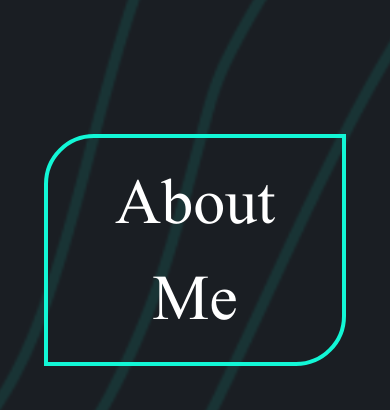
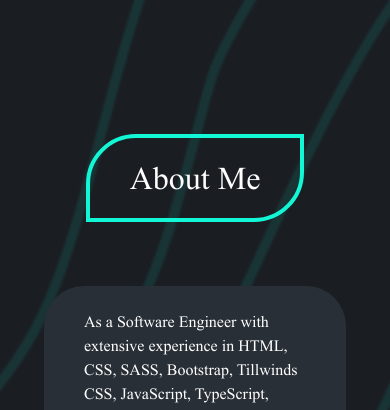
Before and after one commit to AbdullahKhormi/abdullah-website, an Angular app: page /home in a window 390 px wide. Shown: the part 1520-1930 px from the top of the page. Built offline with nearby package versions, Linux system fonts and the light colour scheme.

Commit message:
chnage style responsive

```diff
--- a/src/app/features/about-me/about-me.component.html
+++ b/src/app/features/about-me/about-me.component.html
@@ -13,7 +13,7 @@
                      <div class="section_main">
                     <div class="row all-side">
 
-                            <div class="left-side col-12 col-md-7">
+                            <div class="left-side col-12 col-md-12 col-lg-7 col-xl-7">
                             <div class="title-section d-flex">
                                 <div class="title ">
 
@@ -24,7 +24,7 @@
                                 <p>As a Software Engineer with extensive experience in HTML, CSS, SASS, Bootstrap, Tillwinds CSS, JavaScript, TypeScript, Angular, Node.js, Express.js, and MongoDB and GIT, I specialize in building innovative and user-centric web applications. I have strong expertise in the MEAN stack and consistently strive to stay updated with the latest technologies, allowing me to grow continuously as a developer.</p>
                             </div>
                         </div>
-                        <div class="right-side col-12 col-md-5 ">
+                        <div class="right-side col-12 col-md-12 col-lg-5 col-xl-5">
                             <img src="../../../assets/about-me/Image.svg " >
                         </div>
 
--- a/src/app/features/about-me/about-me.component.scss
+++ b/src/app/features/about-me/about-me.component.scss
@@ -1,39 +1,38 @@
-@import '../../../styles/base/Custom';
-@import '../../../styles/variables/colors.scss';
-@import '../../../styles/variables/font';
-.about-me{
-    background-image: url('../../../assets/about-me/aboutBackground.svg');
+@import "../../../styles/base/Custom";
+@import "../../../styles/variables/colors.scss";
+@import "../../../styles/variables/font";
+.about-me {
+  background-image: url("../../../assets/about-me/aboutBackground.svg");
   background-repeat: no-repeat;
   background-position: center center;
-  background-size: cover; // أو جرب 100% 100%
+  background-size: cover;
   width: 100%;
-  padding: 100px 0; // حتى تمتد الخلفية لمساحة مرئية
+  padding: 100px 0;
 }
-.left-side{
-    .title-section{
+.left-side {
+  .title-section {
     margin-bottom: 64px;
-        .title{
-
+    justify-content: center;
+    .title {
       padding: 16px 40px;
-            border: 4px solid $primary ;
+      border: 4px solid $primary;
       border-bottom-right-radius: 50px;
       border-top-left-radius: 50px;
       color: $textWhite;
 
-            p{
+      p {
         margin-bottom: 0;
         font-family: $font-r;
-                font-size: 64px;
+        font-size: 32px;
         text-align: center;
       }
-
     }
   }
-    .box-about-me{
+  .box-about-me {
     padding: 24px 40px;
     background-color: $bgColor1;
     border-radius: 40px;
-        p{
+    p {
       margin-bottom: 0;
       font-size: 16px;
       font-family: $font-r;
@@ -41,27 +40,50 @@
     }
   }
 }
-  .all-side{
+.all-side {
   display: flex;
   flex-direction: column;
-        justify-content: center; align-items: center;
+  justify-content: center;
+  align-items: center;
   .right-side img {
     max-width: 100%;
     height: auto;
     margin-top: 64px;
-}}
-.scroll-img{
+  }
+}
+.scroll-img {
   display: none;
 }
-@media (min-width:992px) {
-.scroll-img{
+@media (min-width: 768px) {
+      .all-side {
+    .right-side  {
+        display: flex;
+justify-content: center;
+align-items: center;
+    }
+    .left-side {
+      .title-section {
+        justify-content: flex-start;
+        .title {
+          p {
+            font-size: 64px;
+          }
+        }
+      }
+    }
+  }
+
+
+}
+@media (min-width: 992px) {
+  .scroll-img {
     display: block;
   }
-    .all-side{
+  .all-side {
     flex-direction: row;
     .right-side img {
       margin-top: 0;
+    }
 
   }
 }
-}
```
Lines whose indentation alone changed are shown as unchanged.
